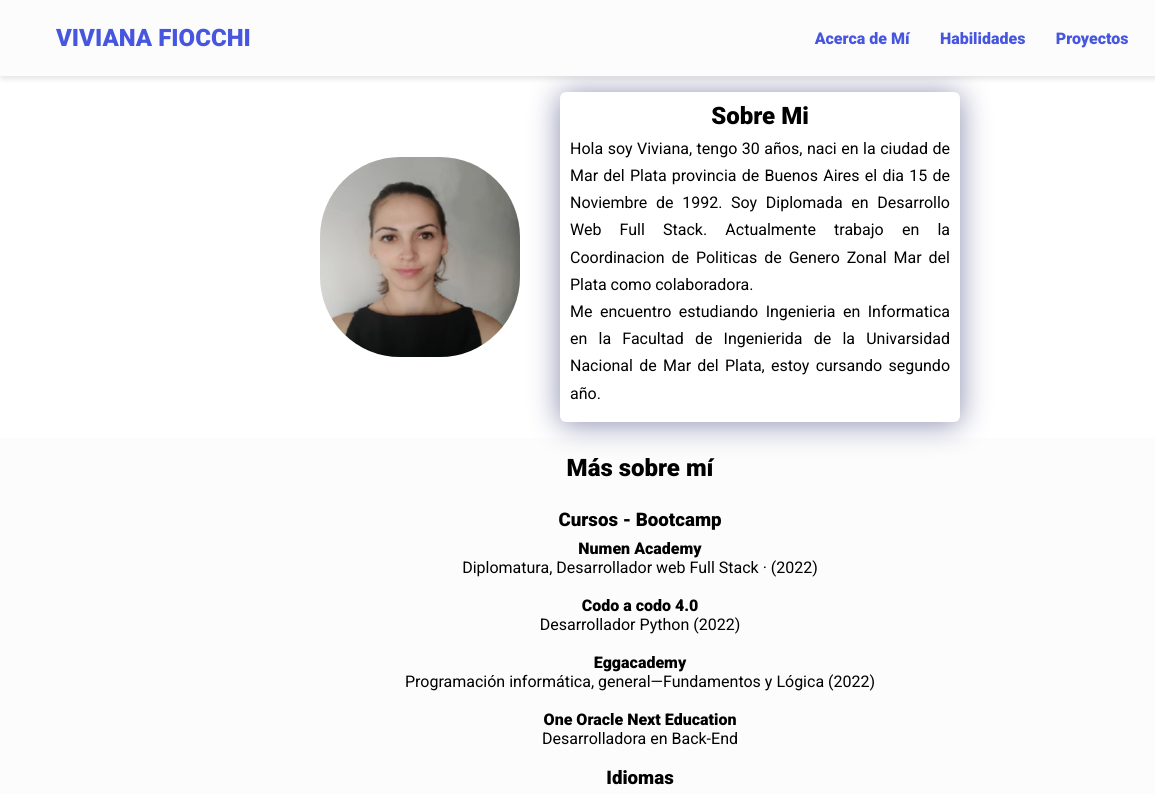
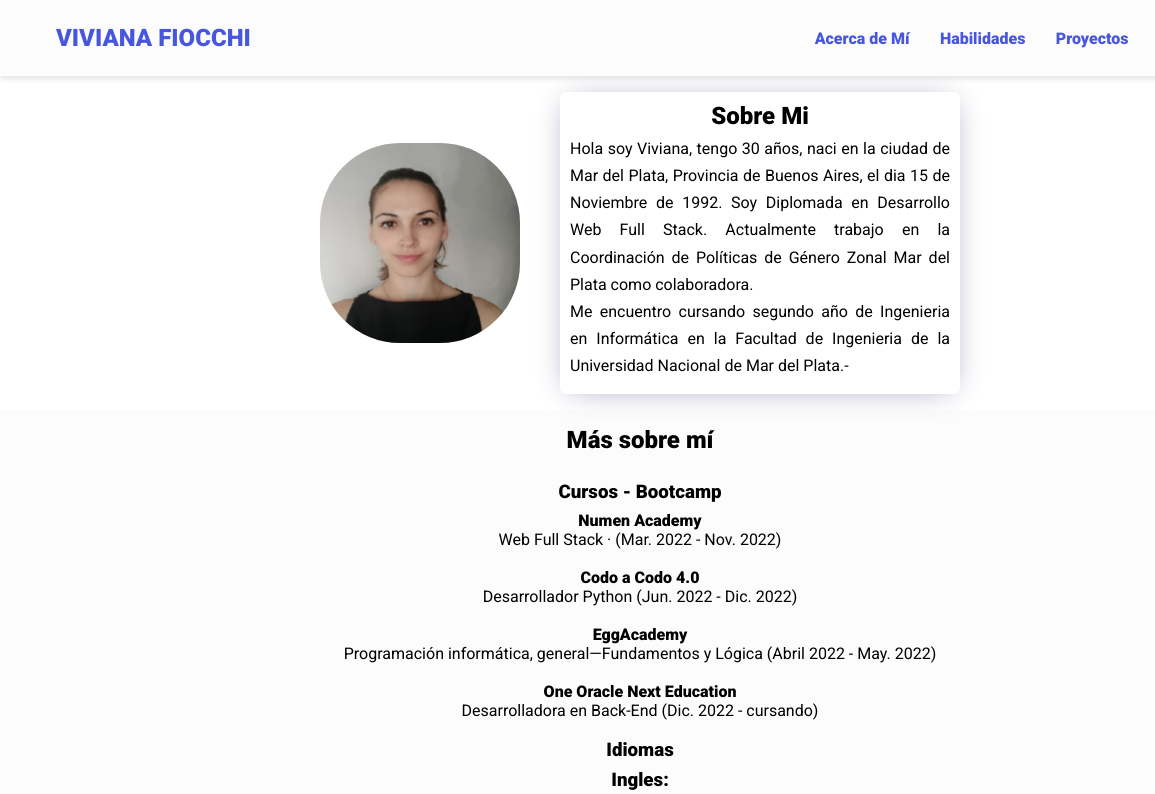
Before and after one commit to VivianaFiocchi/Portfolio, a plain HTML site: page index.html in a window 1280 px wide. Shown: the top 794 px of the page, 0-1155 px from the left. Drawn offline with nearby package versions, Linux system fonts and the light colour scheme.

Commit message:
arreglando errores de tipeo

```diff
--- a/assets/css/styles.css
+++ b/assets/css/styles.css
@@ -116,7 +116,7 @@ nav ul li {
   width: 25rem;
   padding: 0.625rem;
   border-radius: 6px;
-  box-shadow: 0px 2px 30px 0.5px var(--primary-shadow);
+  box-shadow: 0px 2px 30px -10px var(--primary-shadow);
 }
 
 .bio h1 {
--- a/index.html
+++ b/index.html
@@ -39,8 +39,8 @@
       <div class="bio animate__animated animated__shakeX">
         <h2 class="bio-titulo">Sobre Mi</h2>
         <p class="bio-texto">
-          Hola soy Viviana, tengo 30 años, naci en la ciudad de Mar del Plata provincia de Buenos Aires el dia 15 de Noviembre de 1992. Soy Diplomada en Desarrollo Web Full Stack. Actualmente trabajo en la Coordinacion de Politicas de Genero Zonal Mar
-          del Plata como colaboradora. <br> Me encuentro estudiando Ingenieria en Informatica en la Facultad de Ingenierida de la Univarsidad Nacional de Mar del Plata, estoy cursando segundo año.
+          Hola soy Viviana, tengo 30 años, naci en la ciudad de Mar del Plata, Provincia de Buenos Aires, el dia 15 de Noviembre de 1992. Soy Diplomada en Desarrollo Web Full Stack. Actualmente trabajo en la Coordinación de Políticas de Género Zonal Mar
+          del Plata como colaboradora. <br> Me encuentro cursando segundo año de Ingenieria en Informática en la Facultad de Ingenieria de la Universidad Nacional de Mar del Plata.-
         </p>
       </div>
     </section>
@@ -51,17 +51,16 @@
       <br>
       <h3>Cursos - Bootcamp</h3>
       <ul>
-        <li><b>Numen Academy</b> <br>
-          Diplomatura, Desarrollador web Full Stack · (2022)</li>
+        <li><b>Numen Academy</b> <br>Web Full Stack · (Mar. 2022 - Nov. 2022)</li>
           <br>
-          <li><b>Codo a codo 4.0</b> <br>
-            Desarrollador Python (2022)</li>
+          <li><b>Codo a Codo 4.0</b> <br>
+            Desarrollador Python (Jun. 2022 - Dic. 2022)</li>
             <br>
-          <li><b>Eggacademy</b> <br>
-            Programación informática, general—Fundamentos y Lógica (2022)</li>
+          <li><b>EggAcademy</b> <br>
+            Programación informática, general—Fundamentos y Lógica (Abril 2022 - May. 2022)</li>
             <br>
         <li><b>One Oracle Next Education</b> <br>
-          Desarrolladora en Back-End</li>
+          Desarrolladora en Back-End (Dic. 2022 - cursando) </li>
         </ul>
           <br>
           <h3>Idiomas</h3>
@@ -69,7 +68,6 @@
           <ul>
             <li>
               Nivel Escritura: A2</li><li>Nivel de comprensión de textos : A2</li>
-              </li>
           </ul>
     </section>
 
@@ -113,7 +111,7 @@
           <div class="project-details">
           <p>
             Aplicación de escritorio en Visual Basic con Visual Studio 2013, la misma consiste en el registro de
-            Intervenciones en caso de Violencia Familiar y / o por razones de Género dentro de los Partidos Balcarce,
+            Intervenciones en caso de Violencia Familiar y / o por razones de Género, dentro de los Partidos Balcarce,
             Miramar, Mar Chiquita y Gral. Pueyrredón. Dicha aplicación esta conectada a una Base de Datos MySQL, la cual
             se aloja en Hosting Web, con el fin de poder conectarse y utilizar la aplicación desde cualquier lugar. Esta
             aplicación fue diseñada para ser utilizada por personal de Coordinación Zonal de Políticas de Genero de
```
